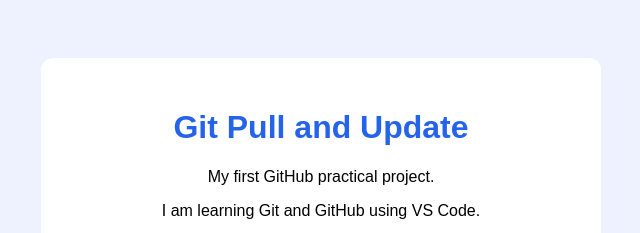
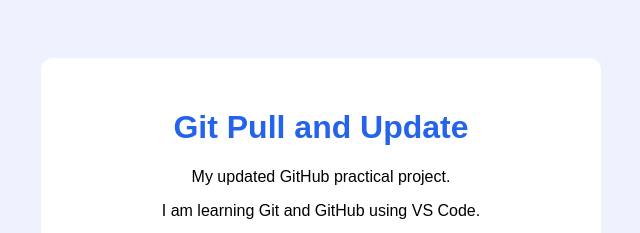
Before and after one commit to Aditya-31852/Pull-Update-Project, a plain HTML site: page index.html in a window 1280 px wide. Shown: the top 233 px of the page, 319-959 px from the left. Drawn offline with Linux system fonts and the light colour scheme.

Commit message:
Update project description in index.html

```diff
--- a/index.html
+++ b/index.html
@@ -10,7 +10,7 @@
 <body>
     <div class="container">
         <h1>Git Pull and Update</h1>
-        <p>My first GitHub practical project.</p>
+        <p>My updated GitHub practical project.</p>
         <p>I am learning Git and GitHub using VS Code.</p>
         <button onclick="showMessage()">Click Me</button>
         <p id="message"></p>
```
